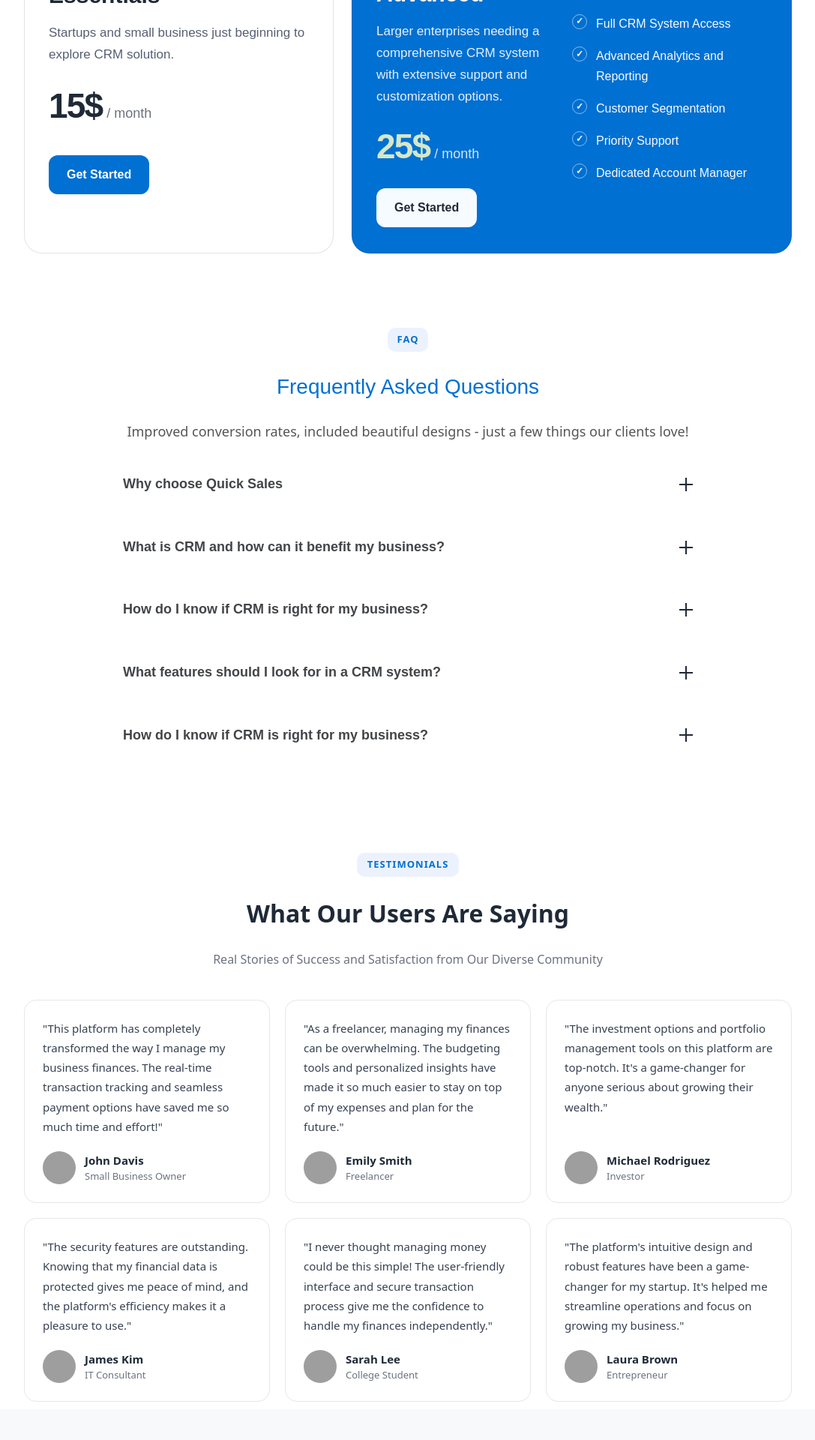
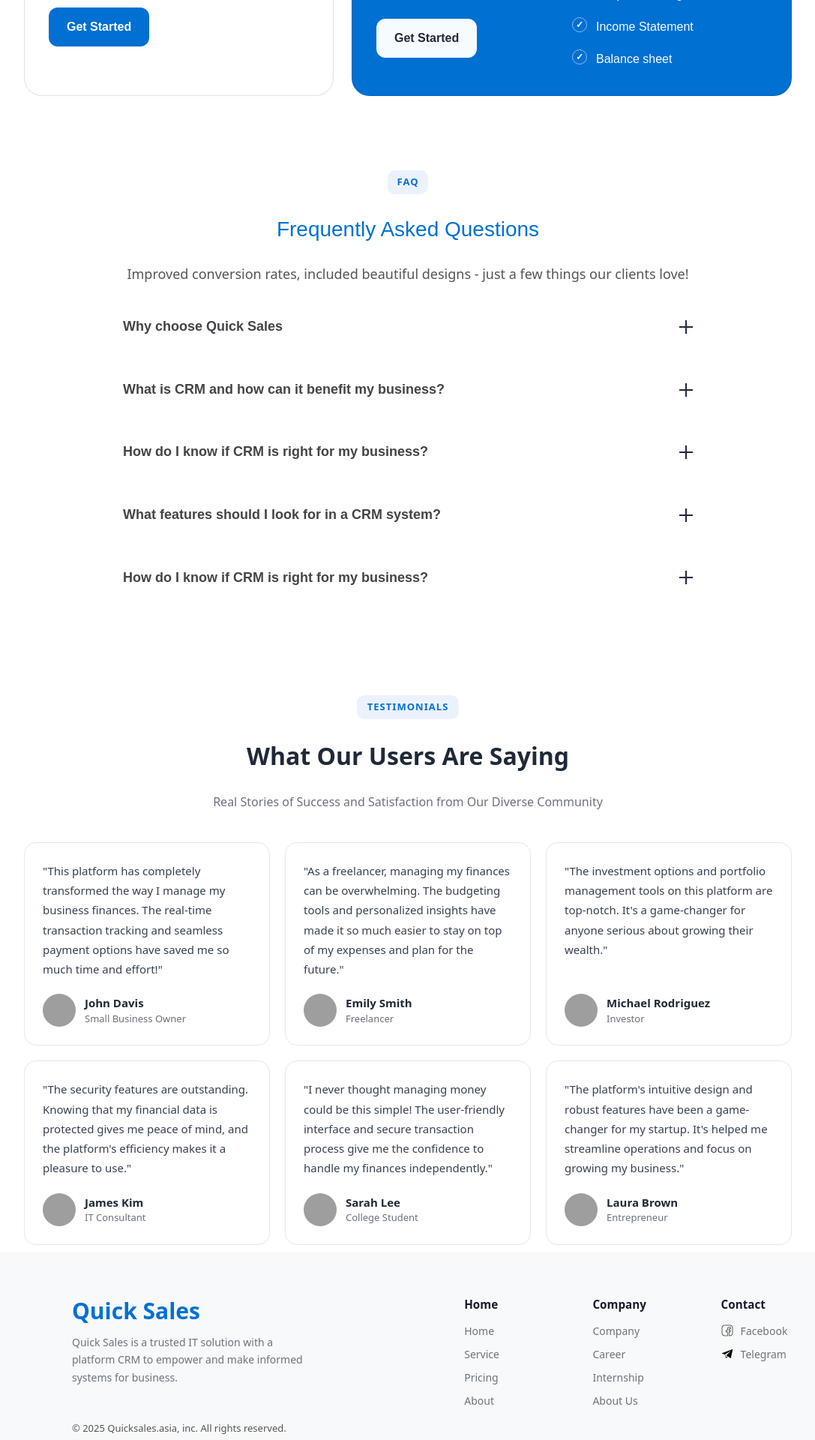
Before and after one commit to Leanghour23/quicksales, a React (Vite) app: page / in a window 1280 px wide. Shown: the part 3100-5020 px from the top of the page at 75% size, without its empty margins (96-1183 px from the left). Built offline with nearby package versions, Linux system fonts and the light colour scheme; grey boxes are pictures that could not be loaded.

Commit message:
update project

```diff
--- a/src/App.css
+++ b/src/App.css
@@ -811,7 +811,7 @@ select {
   }
 
   .client-logos img {
-    flex: 0 0 calc((100% - 10px) / 2);
+    flex: 0 0 calc((100% - 10px) / 2.5);
     display: block;
     width: 100%;
     max-width: none;
@@ -1673,7 +1673,7 @@ select {
   }
 
   .client-logos img {
-    flex: 0 0 calc((100% - 10px) / 2);
+    flex: 0 0 calc((100% - 10px) / 2.5);
     display: block;
     width: 100%;
     max-width: none;
@@ -1792,3 +1792,55 @@ select {
     padding: 10px clamp(16px, 10vw, 200px);
   }
 }
+
+@media (min-width: 1201px) and (max-width: 1440px) {
+  .Footer {
+    display: grid;
+    grid-template-columns: minmax(0, 1.05fr) minmax(0, 1fr);
+    grid-template-areas:
+      "footer-left footer-right"
+      "footer-bottom footer-right";
+    align-items: start;
+    column-gap: clamp(56px, 8vw, 120px);
+    row-gap: 46px;
+    padding: 60px clamp(16px, 6vw, 100px) 48px;
+  }
+
+  .footer-left {
+    grid-area: footer-left;
+    max-width: 440px;
+    padding-left: clamp(90px, 9vw, 140px);
+  }
+
+  .footer-left .Qs p {
+    padding: 0;
+    max-width: 390px;
+    margin-bottom: 0;
+  }
+
+  .footer-right {
+    grid-area: footer-right;
+    display: grid;
+    grid-template-columns: repeat(3, minmax(120px, max-content));
+    gap: 24px clamp(40px, 4vw, 120px);
+    justify-content: end;
+    align-items: start;
+    max-width: none;
+    padding: 0 clamp(20px, 2vw, 60px) 0 0;
+  }
+
+  .footer-bottom {
+    grid-area: footer-bottom;
+    display: flex;
+    align-items: flex-start;
+    justify-content: flex-start;
+    padding-left: clamp(90px, 9vw, 140px);
+  }
+
+  .footer-bottom span {
+    width: auto;
+    padding: 0;
+    margin: 0;
+    text-align: left;
+  }
+}
--- a/src/data/siteContent.js
+++ b/src/data/siteContent.js
@@ -83,15 +83,15 @@ const siteContent = {
   hero: {
     title: {
       en: 'Easy use,',
-      kh: 'Easy use,',
+      kh: 'ងាយស្រួលប្រើ,',
     },
     subtitle: {
       en: 'Easy sales',
-      kh: 'Easy sales',
+      kh: 'ងាយស្រួលលក់',
     },
     description: {
       en: "Quicksales enables faster issue resolution, increases customer retention, and drives greater customer happiness.",
-      kh: 'ការគាំទ្រដ៏ល្អឥតខ្ចោះ៖ ក្រុមគាំទ្រដែលយើងខិតខំរបស់យើងនៅទីនេះដើម្បីជួយអ្នកគ្រប់ជំហាន។ ចាប់ពីការចាប់ផ្តើមប្រើប្រាស់រហូតដល់ការដោះស្រាយបញ្ហា យើងប្តេជ្ញាធានាថាបទពិសោធន៍ CRM របស់អ្នករលូន និងមានប្រសិទ្ធភាព។',
+      kh: 'Quicksales ជួយដោះស្រាយបញ្ហាបានលឿនជាងមុន បង្កើនការរក្សាអតិថិជនឱ្យនៅតែប្រើប្រាស់សេវាកម្ម និងបង្កើនការពេញចិត្តរបស់អតិថិជនកាន់តែខ្ពស់។',
     },
     cta: {
       en: 'Get Started Now',
@@ -99,7 +99,7 @@ const siteContent = {
     },
     cta2: {
       en: 'Learn more',
-      kh: 'Learn more',
+      kh: 'ព័ត៌មានបន្ថែម',
         icon: topRight,
     },
     clients: {
@@ -126,7 +126,7 @@ const siteContent = {
     },
     description: {
       en: 'Experience the future of business with our secure, efficient, and user-friendly digital services',
-      kh: 'យើងផ្តល់សេវាកម្មដែលអ្នកអាចពឹងផ្អែកបាន គឺគ្រាន់តែជាអត្ថបទមិនច្បាស់នៃឧស្សាហកម្មបោះពុម្ព និងវាយអក្សរ។ ជ្រើសរើស CRM ដែលផ្តល់នូវសេវាកម្មអតិថិជនគុណភាពខ្ពស់ ធនធាន និងការបង្រៀន។',
+      kh: 'បទពិសោធន៍អនាគតនៃអាជីវកម្មជាមួយសេវាកម្មឌីជីថលដែលមានសុវត្ថិភាព ប្រសិទ្ធភាព និងងាយស្រួលប្រើប្រាស់',
     },
     banner: {
       img: meeting,
@@ -140,7 +140,7 @@ const siteContent = {
         },
         detail: {
           en: 'Founded with the vision of revolutionizing the digital transformation, we are a leading digital tech company dedicated to providing innovative and business solutions.',
-          kh: 'យើងជាក្រុមតូច ដែលបានជំរុញឱ្យបង្កើត CRM ល្អបំផុតនៅអាស៊ាន',
+          kh: 'បង្កើតឡើងដោយមានចក្ខុវិស័យក្នុងការផ្លាស់ប្តូរឌីជីថលឱ្យកាន់តែទំនើប យើងជាក្រុមហ៊ុនបច្ចេកវិទ្យាឌីជីថលឈានមុខគេ ដែលប្តេជ្ញាផ្តល់ជូននូវដំណោះស្រាយ និងសេវាកម្មអាជីវកម្មប្រកបដោយនវានុវត្តន៍។',
         },
       },
       {
@@ -150,7 +150,7 @@ const siteContent = {
         },
         detail: {
           en: 'Our cutting-edge platform ensures your transactions are safe, streamlined, and easy to manage, empowering you to take control of your bu journey with confidence and convenience.',
-          kh: 'ការលក់រហ័សគឺជាប្រព័ន្ធ CRM ដ៏ល្អបំផុតនៅអាស៊ាន',
+          kh: 'វេទិកាទំនើបរបស់យើងធានាថា ប្រតិបត្តិការ និងការគ្រប់គ្រងអាជីវកម្មរបស់អ្នកមានសុវត្ថិភាព រហ័ស និងងាយស្រួលក្នុងការគ្រប់គ្រង។ យើងជួយឱ្យអ្នកមានភាពជឿជាក់ និងភាពងាយស្រួលក្នុងការដឹកនាំ និងអភិវឌ្ឍអាជីវកម្មរបស់អ្នកឆ្ពោះទៅរកភាពជោគជ័យ។',
         },
       },
     ],
@@ -225,7 +225,7 @@ const siteContent = {
           kh: 'Invoice & Billing Management',
         },
         description: {
-          en: 'Efficient billing is the backbone of healthy cash flow. My approach focuses on creating streamlined invoicing systems that eliminate payment delays and reduce administrative errors. I design solutions that automate invoice generation, track payment statuses in real-time, and simplify reconciliation processes. From multi-currency transactions to tax compliance and recurring billing models, I ensure that every financial transaction is transparent, accurate, and audit-ready—allowing businesses to get paid faster and with less friction.',
+          en: 'Efficient billing is the backbone of healthy cash flow. My approach focuses on creating streamlined invoicing systems that eliminate payment delays and reduce administrative errors. I design solutions that automate invoice generation, track payment statuses in real-time, and simplify reconciliation processes.',
           kh: 'តាមដានកាលបរិច្ឆេទដែលត្រូវបង់ ការបង់ប្រាក់មួយផ្នែក និងសមតុល្យអតិថិជនជាមួយនឹងទិដ្ឋភាពហិរញ្ញវត្ថុច្បាស់លាស់។',
         },
         icon: invoice,
@@ -236,7 +236,7 @@ const siteContent = {
           kh: 'Expense Management',
         },
         description: {
-          en: 'Controlling costs is just as critical as driving revenue. My approach to expense management focuses on creating full visibility into where money is going—from operational costs and vendor payments to travel expenses and overhead. I design systems that automate expense tracking, enforce spending policies, and provide real-time budget monitoring. By categorizing expenditures and identifying cost-saving opportunities, I help businesses reduce waste, prevent budget overruns, and make data-driven financial decisions that protect the bottom line.',
+          en: 'Controlling costs is just as critical as driving revenue. My approach to expense management focuses on creating full visibility into where money is going—from operational costs and vendor payments to travel expenses and overhead. I design systems that automate expense tracking, enforce spending policies, and provide real-time budget monitoring. ',
           kh: 'បង្កើតរបាយការណ៍ហិរញ្ញវត្ថុ និងផ្ទៀងផ្ទាត់សកម្មភាពគណនីបានលឿនជាងមុន ដោយចំនួនជំហានធ្វើដោយដៃតិចជាងមុន។',
         },
         icon: cash,
@@ -286,9 +286,9 @@ const siteContent = {
           en: 'Essentials',
           kh: 'Essentials',
         },
-        price: 15,
+        price: 6,
         description: {
-          en: 'Startups and small business just beginning to explore CRM solution.',
+          en: 'Start business with smart financial tools',
           kh: 'ការចាប់ផ្តើមអាជីវកម្ម និងអាជីវកម្មខ្នាតតូចទើបតែចាប់ផ្តើមស្វែងរកដំណោះស្រាយ CRM ។',
         },
         features: [
@@ -325,30 +325,34 @@ const siteContent = {
           en: 'Features',
           kh: 'Features',
         },
-        price: 25,
+        price: 10,
         description: {
-          en: 'Larger enterprises needing a comprehensive CRM system with extensive support and customization options.',
+          en: 'Advanced financial control for scaling businesses',
           kh: 'សហគ្រាសធំៗត្រូវការប្រព័ន្ធ CRM ដ៏ទូលំទូលាយជាមួយនឹងការគាំទ្រយ៉ាងទូលំទូលាយ និងជម្រើសប្ដូរតាមបំណង។',
         },
         features: [
           {
-            en: 'Full CRM System Access',
+            en: 'Inventory Management',
             kh: 'ការចូលប្រើប្រព័ន្ធ CRM ពេញលេញ',
           },
           {
-            en: 'Advanced Analytics and Reporting',
+            en: 'Sale Management',
             kh: 'ការវិភាគកម្រិតខ្ពស់ និងការរាយការណ៍',
           },
           {
-            en: 'Customer Segmentation',
+            en: 'Payment Tracking',
             kh: 'ការបែងចែកអតិថិជន',
           },
           {
-            en: 'Priority Support',
+            en: 'Exepense Mangement',
             kh: 'ការគាំទ្រអាទិភាព',
           },
           {
-            en: 'Dedicated Account Manager',
+            en: 'Income Statement',
+            kh: 'អ្នកគ្រប់គ្រងគណនីពិសេស',
+          },
+          {
+            en: 'Balance sheet',
             kh: 'អ្នកគ្រប់គ្រងគណនីពិសេស',
           },
         ],
@@ -358,12 +362,12 @@ const siteContent = {
         group: 'acc',
         anchor: 'pricing-cdm',
         title: {
-          en: 'CDM',
-          kh: 'CDM',
+          en: 'Essentials',
+          kh: 'Essentials',
         },
-        price: 35,
+        price: 15,
         description: {
-          en: 'Keep your contact, lead, and deal information organized in one simple workspace.',
+          en: 'Start business with smart financial tools',
           kh: 'រក្សាព័ត៌មានទំនាក់ទំនង ព័ត៌មានអតិថិជនសក្តានុពល និងកិច្ចព្រមព្រៀងឱ្យមានរបៀបរៀបរយនៅក្នុងកន្លែងធ្វើការតែមួយ។',
         },
         features: [
@@ -394,37 +398,41 @@ const siteContent = {
         group: 'acc',
         anchor: 'pricing-acc',
         title: {
-          en: 'ACC',
-          kh: 'ACC',
+          en: 'Premium',
+          kh: 'Premium',
         },
         featureHeading: {
           en: 'Features',
           kh: 'Features',
         },
-        price: 40,
+        price: 30,
         description: {
-          en: 'Handle invoices, payment tracking, and account records with less manual work.',
+          en: 'Advanced financial control for scaling businesses',
           kh: 'គ្រប់គ្រងវិក្កយបត្រ ការតាមដានការទូទាត់ និងកំណត់ត្រាគណនីដោយមានការងារដោយដៃតិចជាងមុន។',
         },
         features: [
           {
-            en: 'Invoice Management',
+            en: 'Inventory Management',
             kh: 'ការគ្រប់គ្រងវិក្កយបត្រ',
           },
           {
-            en: 'Payment Tracking',
+            en: 'Sale Management',
             kh: 'ការតាមដានការទូទាត់',
           },
           {
-            en: 'Balance Overview',
+            en: 'Payment Tracking',
             kh: 'ទិដ្ឋភាពសមតុល្យ',
           },
           {
-            en: 'Billing History',
+            en: 'Exepense Mangement',
             kh: 'ប្រវត្តិវិក័យប័ត្រ',
           },
           {
-            en: 'Account Reports',
+            en: 'Account Income Statement',
+            kh: 'របាយការណ៍គណនី',
+          },
+          {
+            en: 'Balance sheet',
             kh: 'របាយការណ៍គណនី',
           },
         ],
```
